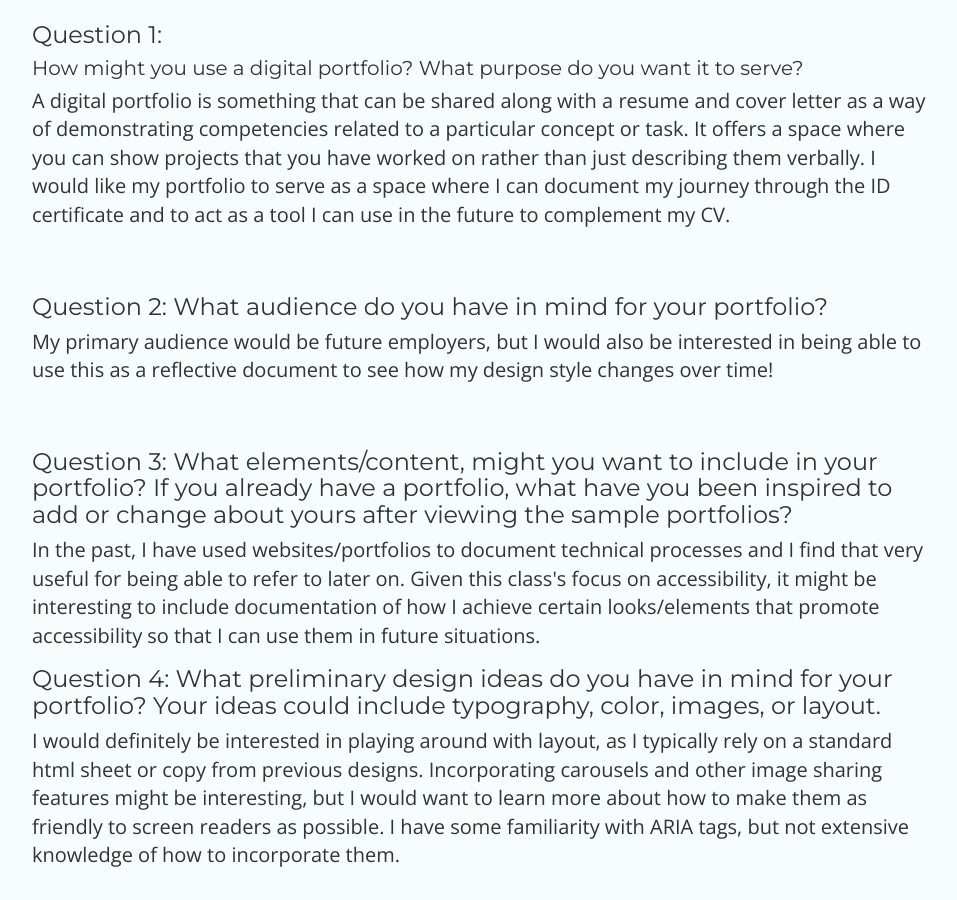
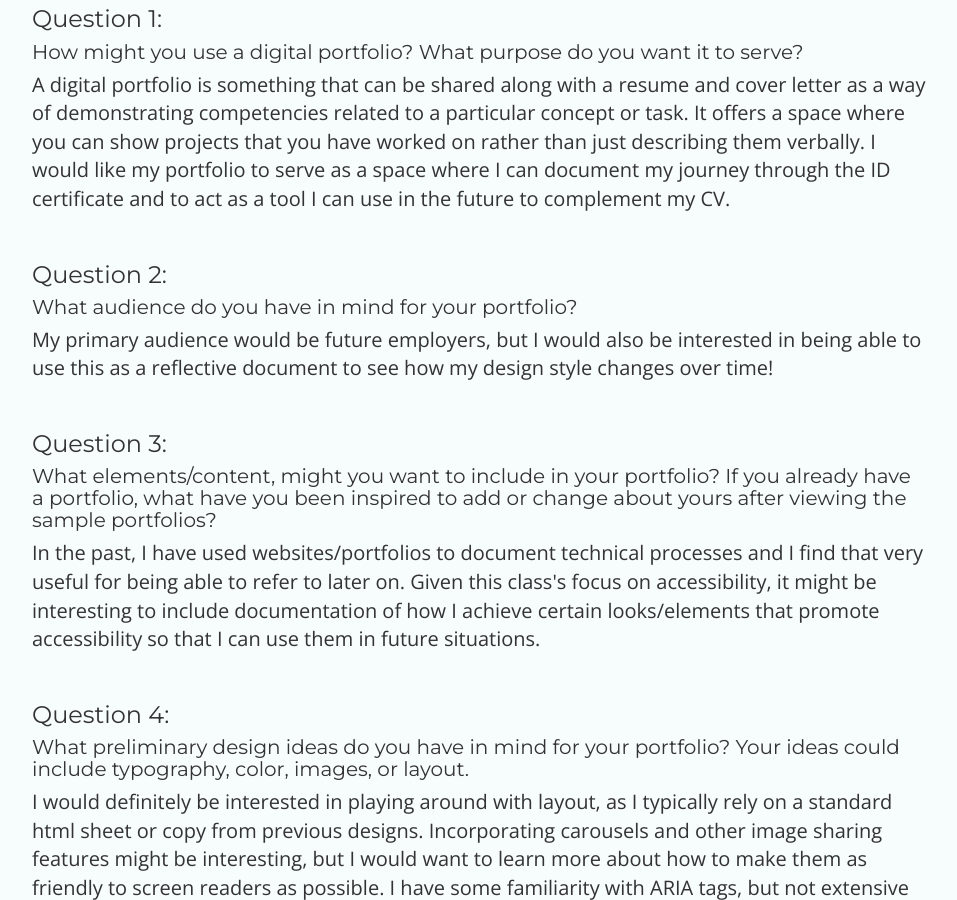
Before and after one commit to mxballin/instructional-design, a Jekyll site: the page built from index.md, in a window 1280 px wide and 900 px high, scrolled down 283 px. Shown: the whole window, without its empty margins (68-1025 px from the left). Built offline with Jekyll 4.4.1, drawn with Linux system fonts in a browser that asks for light colours; some web fonts are replaced.

Commit message:
Update home-infographic.html

```diff
--- a/_layouts/home-infographic.html
+++ b/_layouts/home-infographic.html
@@ -8,27 +8,25 @@ layout: page
     <div class="col-md-10 my-auto">
       <h2> Introduction </h2>
       <hr>
-      <p class="py-3">
+      <p class="py-2">
       <h4>Question 1:</h4> <h5>How might you use a digital portfolio? What purpose do you want it to serve?</h5>
       A digital portfolio is something that can be shared along with a resume and cover letter as a way of demonstrating competencies related to a particular concept or task.
       It offers a space where you can show projects that you have worked on rather than just describing them verbally.
       I would like my portfolio to serve as a space where I can document my journey through the ID certificate and to act as a tool I can use in the future to complement my CV.
       </p>
-      <p class="py-3">
-      <h4>Question 2: What audience do you have in mind for your portfolio?</h4>
+      <p class="py-2">
+    <h4>Question 2:</h4> <h5>What audience do you have in mind for your portfolio?</h5>
       My primary audience would be future employers, but I would also be interested in being able to use this as a reflective document to see how my design style changes over time!
-
     </p>
-      <p class="py-3">
-    <h4>Question 3: What elements/content, might you want to include in your portfolio? If you already have a portfolio, what have you been inspired to add or change about yours after viewing the sample portfolios? </h4>
+      <p class="py-2">
+  <h4>Question 3:</h4> <h5>What elements/content, might you want to include in your portfolio? If you already have a portfolio, what have you been inspired to add or change about yours after viewing the sample portfolios? </h5>
 
       In the past, I have used websites/portfolios to document technical processes and I find that very useful for being able to refer to later on. Given this class's focus on accessibility, it might be interesting to include documentation of how I achieve certain looks/elements that promote accessibility so that I can use them in future situations.
   </p>
-<p>
-<h4>Question 4: What preliminary design ideas do you have in mind for your portfolio? Your ideas could include typography, color, images, or layout.</h4>
+<p class="py-2">
+<h4>Question 4:</h4> <h5>What preliminary design ideas do you have in mind for your portfolio? Your ideas could include typography, color, images, or layout.</h5>
 I would definitely be interested in playing around with layout, as I typically rely on a standard html sheet or copy from previous designs. Incorporating carousels and other image sharing features might be interesting, but I would want to learn more about how to make them as friendly to screen readers as possible. I have some familiarity with ARIA tags, but not extensive knowledge of how to incorporate them.
 </p>
-    <div class="col-md-4 my-auto">
     </div>
   </div>
 </div>
```
